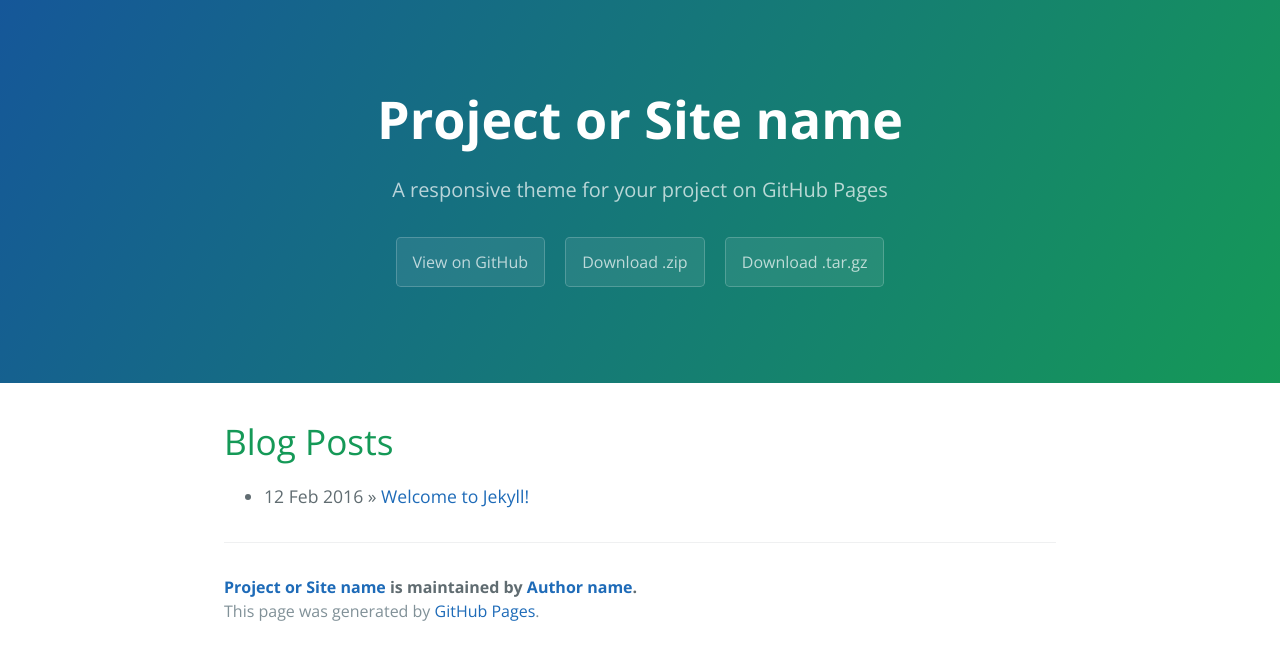
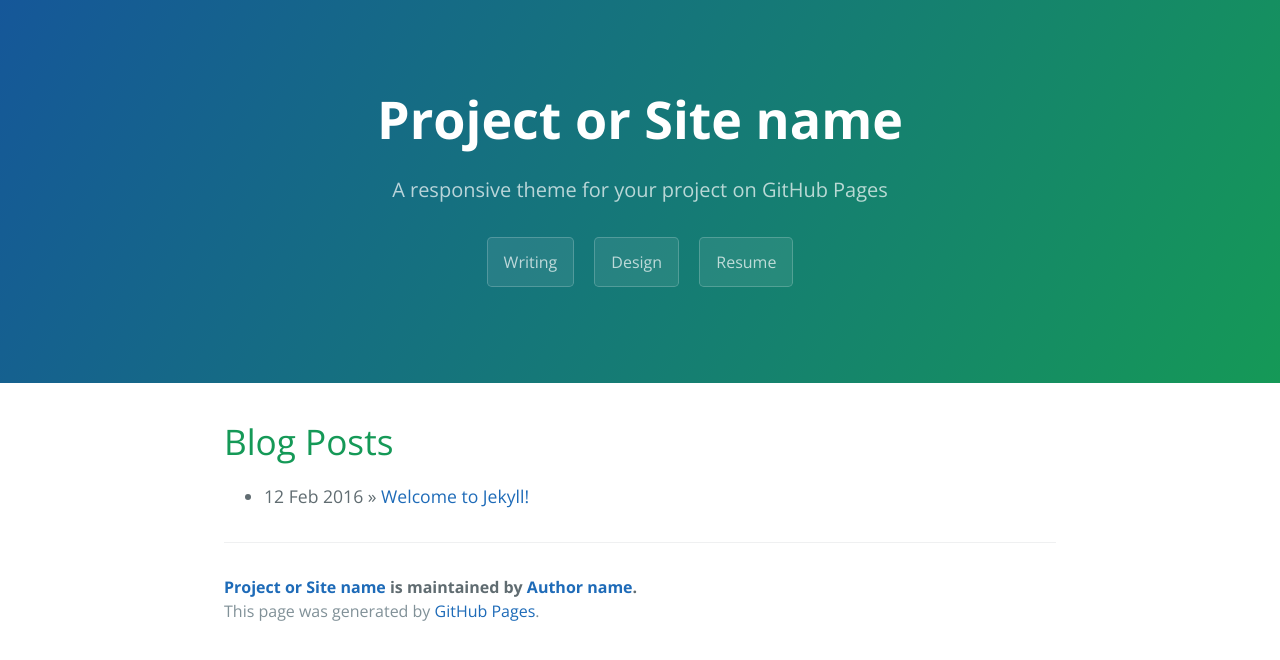
Before and after one commit to Flyakight/flyakight.github.io, a Jekyll site: the page built from index.html, in a window 1280 px wide. Shown: the top 660 px of the page. Built offline with Jekyll 4.4.1, drawn with Linux system fonts in a browser that asks for light colours; the list of posts is cut into pages by our own code.

Commit message:
Update page-header.html
Update buttons

```diff
--- a/_includes/page-header.html
+++ b/_includes/page-header.html
@@ -1,7 +1,7 @@
 <section class="page-header">
   <h1 class="project-name">{{ site.title }}</h1>
   <h2 class="project-tagline">{{ site.tagline }}</h2>
-  <a href="#" class="btn">View on GitHub</a>
-  <a href="#" class="btn">Download .zip</a>
-  <a href="#" class="btn">Download .tar.gz</a>
+  <a href="#" class="btn">Writing</a>
+  <a href="#" class="btn">Design</a>
+  <a href="#" class="btn">Resume</a>
 </section>
```
